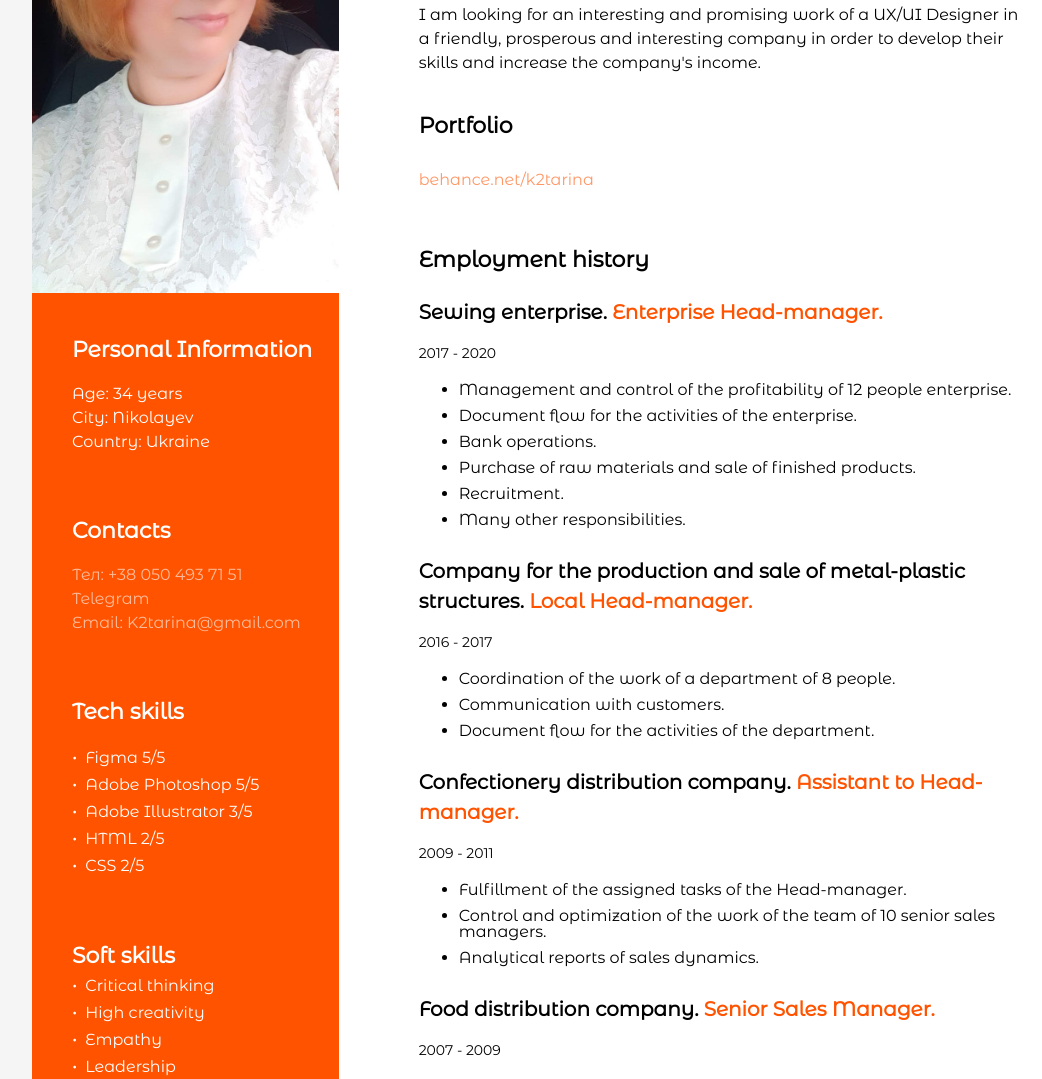
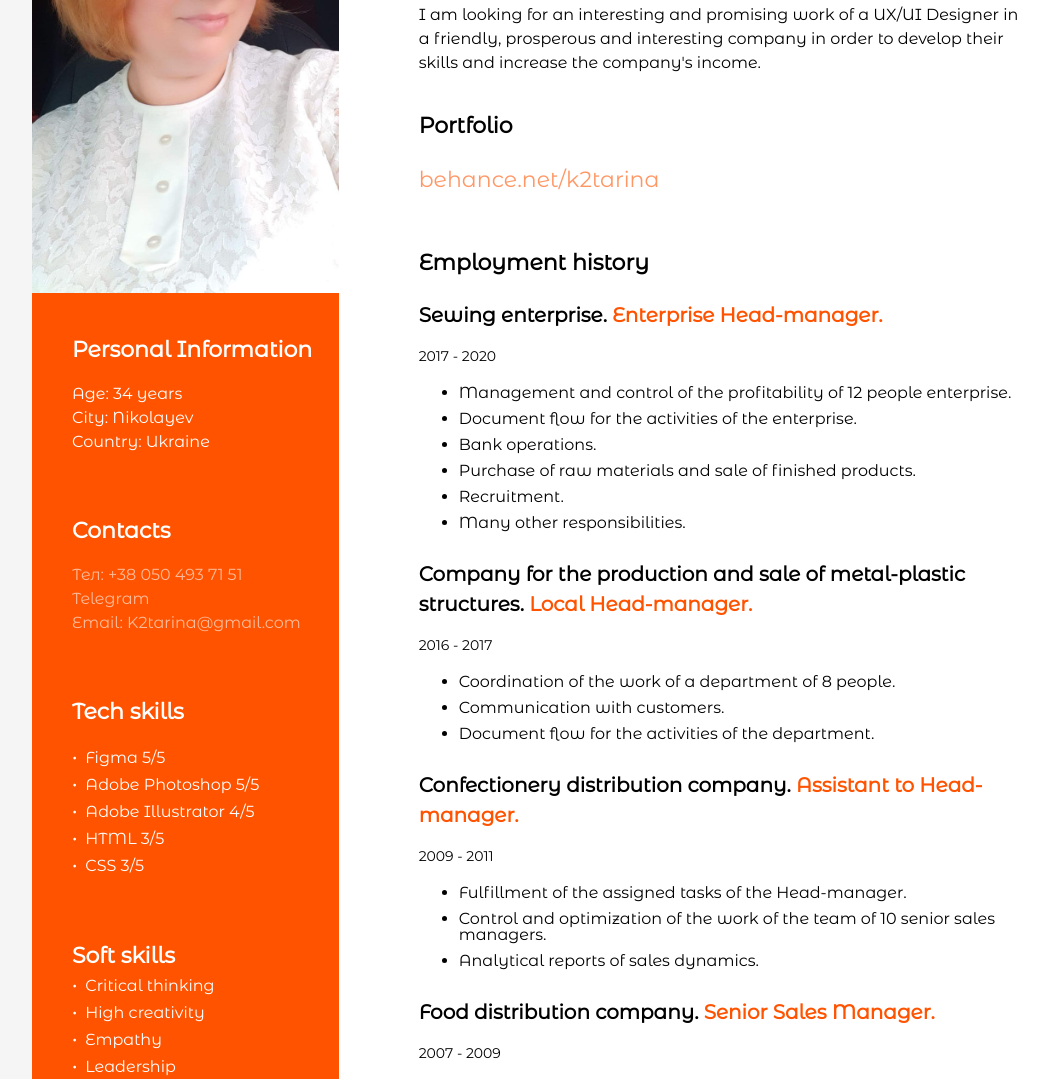
Before and after one commit to K2tarina/ResumeKaterina, a plain HTML site: page index.html in a window 1280 px wide. Shown: the part 300-1379 px from the top of the page, without its empty margins (16-1058 px from the left). Drawn offline with Linux system fonts and the light colour scheme.

Commit message:
надеюсь все

```diff
--- a/css/style.css
+++ b/css/style.css
@@ -1,5 +1,8 @@
 
+a:hover{color: #fff;}
 
+a:visited{text-decoration:none ;
+}
 .list {
   list-style: none;
   margin: 0;
@@ -147,13 +150,13 @@
 
   .portfolio-item{
     color: #000000;
-    font-size: 20px;
+    font-size: 22px;
     line-height: 1.5;
     margin-bottom:16px;}
 
   .portfolio-link{
     color: #000000;
-  font-size: 16px;
+  font-size: 22px;
   line-height: 1;
   margin-bottom:10px;
     opacity:0.6;
--- a/index.html
+++ b/index.html
@@ -60,9 +60,9 @@
 
             <li class="skills-item">Figma 5/5 </li>
             <li class="skills-item">Adobe Photoshop  5/5 </li>
-            <li class="skills-item">Adobe Illustrator  3/5</li>
-            <li class="skills-item">HTML 2/5 </li>
-            <li class="skills-item">CSS 2/5 </li>
+            <li class="skills-item">Adobe Illustrator  4/5</li>
+            <li class="skills-item">HTML 3/5 </li>
+            <li class="skills-item">CSS 3/5 </li>
 
 
         </ul>
```
